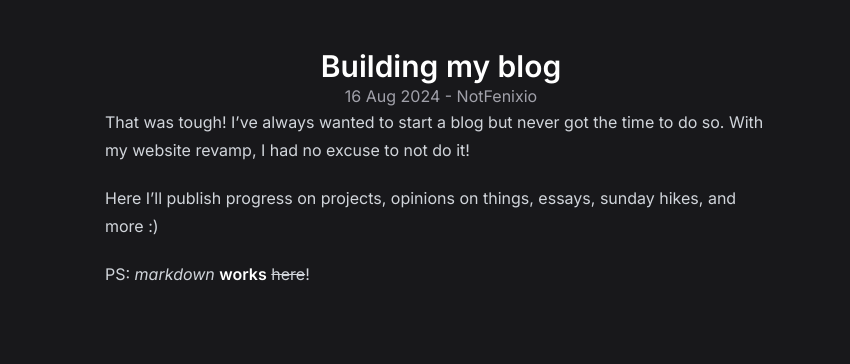
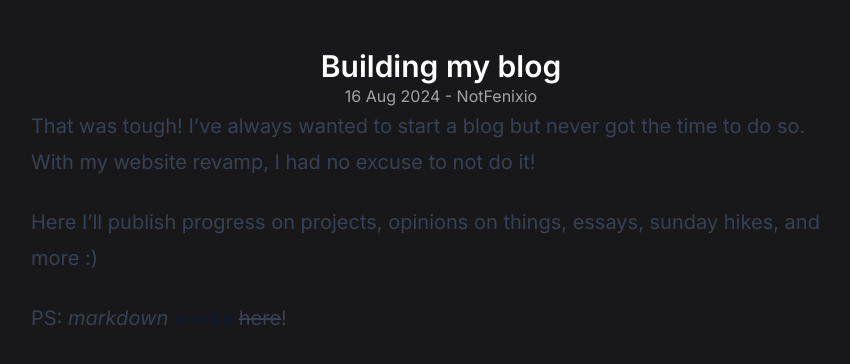
Before and after one commit to NotFenixio/blog, a Jekyll site: the page built from _posts/2024-08-16-hello_world.md, in a window 1280 px wide. Shown: the top 364 px of the page, without its empty margins (199-1049 px from the left). Built offline with Jekyll 4.4.1, drawn with Linux system fonts in a browser that asks for light colours; nearby versions of some CDN libraries.

Commit message:
fix posts on small devices 2

```diff
--- a/_layouts/post.html
+++ b/_layouts/post.html
@@ -21,7 +21,7 @@
     <div class="py-6 p-2 sm:py-12 flex flex-col justify-center">
       <h1 class="text-3xl font-semibold text-center">{{ page.title }}</h1>
       <p class="text-center text-zinc-400">{{ page.date | date_to_string }} - {{ page.author }}</p>
-      <div class="prose prose-invert mx-auto max-w-2xl">
+      <div class="prose prose-sm mx-auto sm:prose-base lg:prose-lg xl:prose-xl 2xl:prose-2xl dark:prose-invert">
           {{ content | markdownify }}
       </div>
     </div>
```
